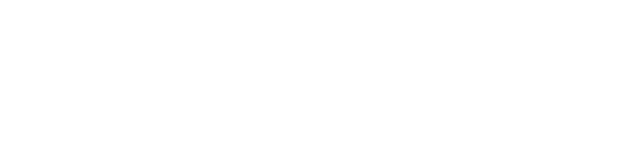
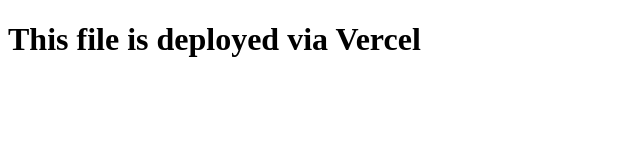
Before and after one commit to LezovArtem/ppw_practice_06_11_24, a plain HTML site: page index.html in a window 1280 px wide. Shown: the whole page, without its empty margins (0-640 px from the left). Drawn offline with Linux system fonts and the light colour scheme.

Commit message:
Update index.html

```diff
--- a/index.html
+++ b/index.html
@@ -8,6 +8,7 @@
     <title>Index</title>
 </head>
 <body>
+<h1> This file is deployed via Vercel</h1>
 
 </body>
 </html>
```
